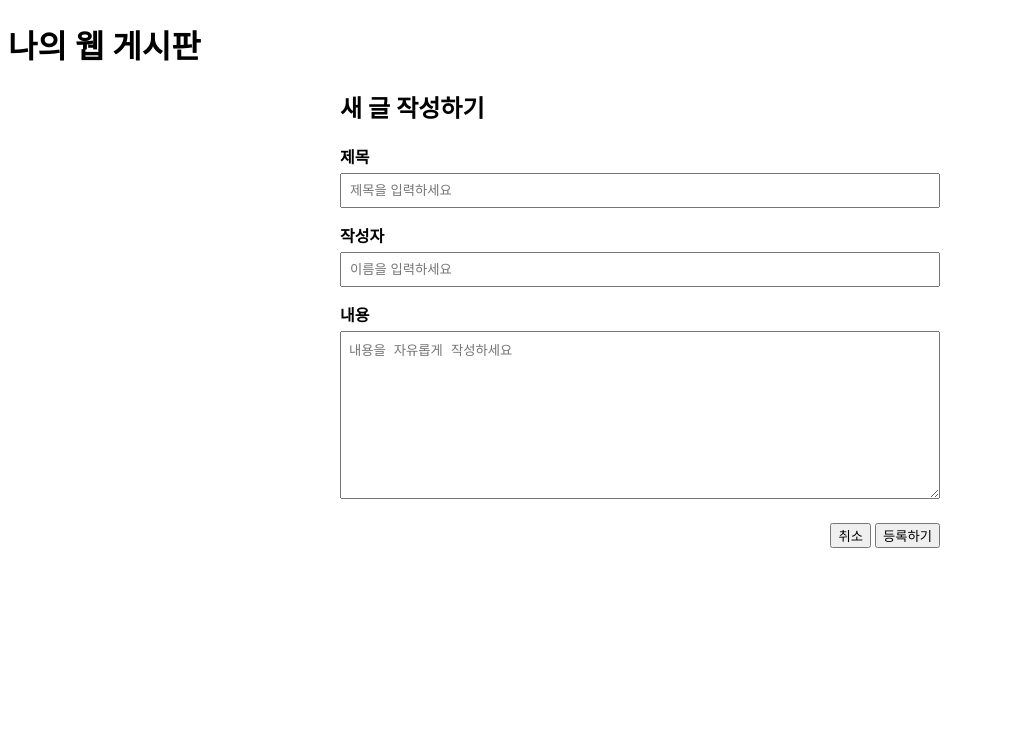
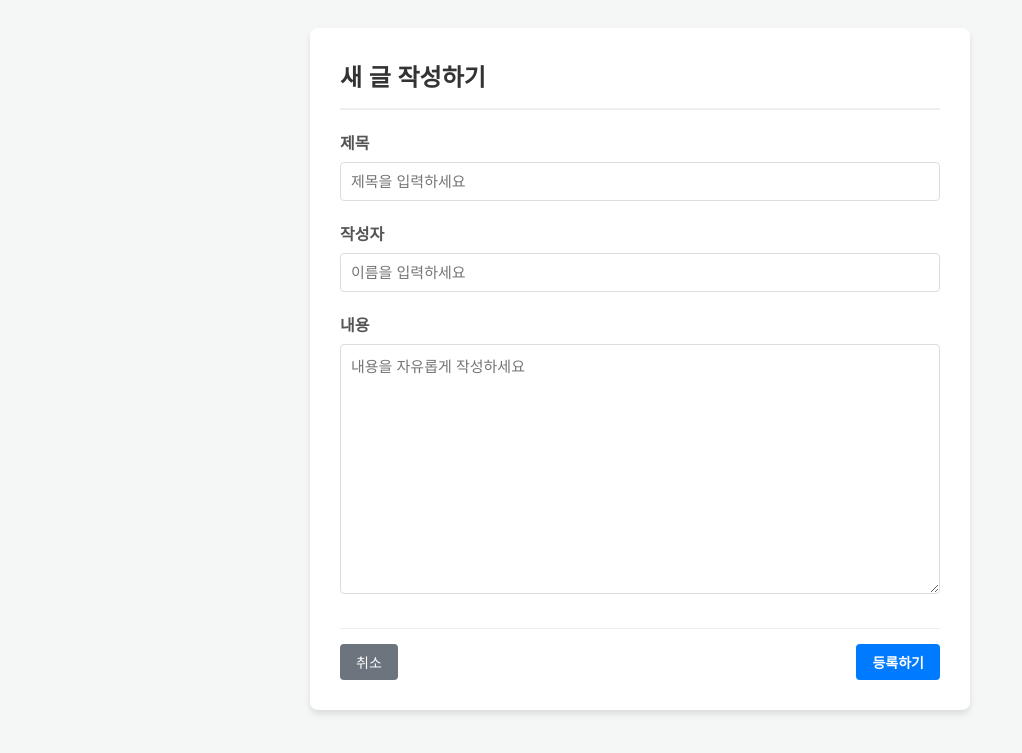
Before and after one commit to netneong/board, a Flask app: page /write in a window 1280 px wide. Shown: the top 753 px of the page, without its empty margins (0-1022 px from the left). Run offline with Flask 3, Linux system fonts and the light colour scheme.

Commit message:
db생성 및 연결 완료

```diff
--- a/app.py
+++ b/app.py
@@ -1,18 +1,70 @@
+import sqlite3
 from flask import Flask, render_template, request, redirect, url_for
 from datetime import datetime
 
 app = Flask(__name__)
 
 posts = [
-    {'id': 1, 'title': '첫 번째 글', 'author': '홍길동', 'content': '첫 번째 글의 내용입니다.', 'date': '2026-03-22 11:34'},
-    {'id': 2, 'title': '두 번째 글', 'author': '김철수', 'content': '두 번째 글의 내용입니다.', 'date': '2026-03-22 22:12'},
+    {'id': 1, 'title': '첫 번째 글', 'author': '홍길동',
+        'content': '첫 번째 글의 내용입니다.', 'date': '2026-03-22 11:34'},
+    {'id': 2, 'title': '두 번째 글', 'author': '김철수',
+        'content': '두 번째 글의 내용입니다.', 'date': '2026-03-22 22:12'},
 ]
 next_id = 3
 
+
+def init_db():
+    conn = sqlite3.connect('board.db')
+    cursor = conn.cursor()
+
+    cursor.execute('''
+    CREATE TABLE IF NOT EXISTS posts (
+        id      INTEGER PRIMARY KEY AUTOINCREMENT,
+        title   TEXT    NOT NULL,
+        author  TEXT    NOT NULL,
+        content TEXT    NOT NULL,
+        date    TEXT    NOT NULL
+    )
+''')
+
+    # 기본 데이터 삽입 — 테이블이 비어있을 때만 넣기
+    cursor.execute('SELECT COUNT(*) FROM posts')
+    count = cursor.fetchone()[0]
+
+    if count == 0:  # 데이터가 없을 때만 삽입
+        cursor.execute('''
+            INSERT INTO posts (title, author, content, date)
+            VALUES (?, ?, ?, ?)
+        ''', ('첫 번째 글', '홍길동', '첫 번째 글의 내용입니다.', '2026-03-22 11:34'))
+
+        cursor.execute('''
+            INSERT INTO posts (title, author, content, date)
+            VALUES (?, ?, ?, ?)
+        ''', ('두 번째 글', '김철수', '두 번째 글의 내용입니다.', '2026-03-22 22:12'))
+
+    conn.commit()
+    conn.close()
+
 # 바인딩: 식별자와 객체를 연결하는 것을 말한다.
-@app.route('/') # 데코레이터의 url'/'과 함수 hello_world()를 바인딩시켜서 사이트에 접속하면 함수 사용
+
+
+@app.route('/')  # 데코레이터의 url'/'과 함수 hello_world()를 바인딩시켜서 사이트에 접속하면 함수 사용
 def dashboard():
-    return render_template('index.html', posts=posts) # 두번째 인자/ 변수명:[html파일(템플릿) 안에서 이 데이터를 부를 이름] / 파이썬 코드(서버)에서 미리 만든 실제 데이터
+    conn = sqlite3.connect('board.db')
+    conn.row_factory = sqlite3.Row  # 기본으로 받는 형태가 튜플이여서 딕셔너리로 바꾸기
+    cursor = conn.cursor()
+
+    # 1. SQL로 전체 글 가져오기
+    cursor.execute('SELECT * FROM posts')
+
+    # 2. 결과를 모두 가져오기
+    rows = cursor.fetchall()
+
+    conn.close()
+
+    # 3. rows를 index.html로 넘기기
+    # 두번째 인자/ 변수명:[html파일(템플릿) 안에서 이 데이터를 부를 이름] / 파이썬 코드(서버)에서 미리 만든 실제 데이터
+    return render_template('index.html', posts=rows)
 
 
 """흐름도로 보는 if-else(글쓰기 화면보기, 저장을 한번에 처리할 수 있도록 한다.)
@@ -23,66 +75,91 @@ def dashboard():
 3. 사용자: 내용 작성 후 '저장' 클릭 (POST 요청)
 
 4. Flask: if문 적중! - 데이터 DB 저장 - redirect로 다른 곳으로 보냄"""
-@app.route('/write', methods=['GET', 'POST']) # /write url과 write()함수를 바인딩시켜서 사이트의 /write에 접속되면 GET과 POST 요청을 허락
+
+
+# /write url과 write()함수를 바인딩시켜서 사이트의 /write에 접속되면 GET과 POST 요청을 허락
+@app.route('/write', methods=['GET', 'POST'])
 def write():
-    global next_id
-
     if request.method == 'POST': # 데이터를 실제로 저장
         title = request.form.get('title')
         author = request.form.get('author')
         content = request.form.get('content')
-        post = {
-            'id': next_id,
-            'title': title,
-            'author': author,
-            'content': content,
-            'date': datetime.now().strftime('%Y-%m-%d %H:%M')
-        }
-        posts.append(post)
-        next_id += 1
-        return redirect(url_for('dashboard')) # url_for()는 함수 이름을 문자열로 받아 바인딩되어있는 URL을 반환한다., redirect()는 브라우저에 이동명령을 전달한다.
+        date = datetime.now().strftime('%Y-%m-%d %H:%M')
+
+        conn = sqlite3.connect('board.db')
+        cursor = conn.cursor()
+
+        # DB에 INSERT
+        cursor.execute('''
+         INSERT INTO posts (title, author, content, date)
+         VALUES (?, ?, ?, ?)
+        ''', (title, author, content, date))
+
+        conn.commit()
+        conn.close()
+
+        return redirect(url_for('dashboard'))
     else:
-        return render_template('write.html') # 글쓰기 화면을 보여주는 get요청
+        return render_template('write.html')
 
-@app.route('/post/<int:post_id>') # URL에 변수를 넣는 방법
+@app.route('/post/<int:post_id>')  # URL에 변수를 넣는 방법
+@app.route('/post/<int:post_id>')
 def detail(post_id):
-    post = next((p for p in posts if p['id'] == post_id), None)
+    conn = sqlite3.connect('board.db')
+    conn.row_factory = sqlite3.Row
+    cursor = conn.cursor()
 
-    # 글이 없으면 404 에러 반환
-    if post is None:
-        return "글을 찾을 수 없습니다.", 404
+    # id가 일치하는 글 하나만 가져오기
+    cursor.execute('SELECT * FROM posts WHERE id = ?', (post_id,))
+    post = cursor.fetchone()  # fetchall 대신 fetchone 사용
 
-    # 찾은 글을 detail.html로 넘기기
-    return render_template('detail.html', post=post)
-
-@app.route('/edit/<int:post_id>', methods =['GET', 'POST'])
-def edit(post_id):
-    post = next((p for p in posts if p['id'] == post_id), None)
+    conn.close()
 
     if post is None:
         return "글을 찾을 수 없습니다.", 404
 
-    if request.method == 'POST': # 데이터를 실제로 저장
+    return render_template('detail.html', post=post)
+
+
+@app.route('/edit/<int:post_id>', methods=['GET', 'POST'])
+def edit(post_id):
+    conn = sqlite3.connect('board.db')
+    conn.row_factory = sqlite3.Row
+    cursor = conn.cursor()
+
+    if request.method == 'POST':
         title = request.form.get('title')
-        author = request.form.get('author')
         content = request.form.get('content')
-        post['title'] = title
-        post['author'] = author
-        post['content'] = content
 
-        return redirect(url_for('detail', post_id=post_id)) # url_for()는 함수 이름을 문자열로 받아 바인딩되어있는 URL을 반환한다., redirect()는 브라우저에 이동명령을 전달한다.
+        # UPDATE SQL 작성
+        cursor.execute('''
+            UPDATE posts SET title=?, content=?
+            WHERE id=?
+        ''', (title, content, post_id))
+
+        conn.commit()
+        conn.close()
+        return redirect(url_for('detail', post_id=post_id))
     else:
-        return render_template('edit.html', post=post) # 수정 화면을 보여주는 get요청
+        cursor.execute('SELECT * FROM posts WHERE id = ?', (post_id,))
+        post = cursor.fetchone()
+        conn.close()
+        return render_template('edit.html', post=post)
+
 
 @app.route('/delete/<int:post_id>', methods=['POST'])
 def delete(post_id):
-    global posts
+    conn = sqlite3.connect('board.db')
+    cursor = conn.cursor()
 
-    # 리스트 컴프리헨션: post_id가 일치하지 않는 항목들만 남겨서 posts를 갱신합니다.
-    posts = [post for post in posts if post['id'] != post_id]
+    # DELETE SQL 작성
+    cursor.execute('DELETE FROM posts WHERE id = ?', (post_id,))
 
-    # 삭제 후 메인 페이지(또는 목록 페이지)로 돌아갑니다.
+    conn.commit()
+    conn.close()
     return redirect(url_for('dashboard'))
 
+
 if __name__ == '__main__':
-    app.run(debug=True) # 코드 저장할 때마다 서버 자동 재시작
+    init_db()
+    app.run(debug=True)  # 코드 저장할 때마다 서버 자동 재시작
--- a/templates/write.html
+++ b/templates/write.html
@@ -2,25 +2,102 @@
 <html lang="ko">
 <head>
     <meta charset="UTF-8">
+    <meta name="viewport" content="width=device-width, initial-scale=1.0">
     <title>게시판 - 글쓰기</title>
     <style>
-        /* 간단한 레이아웃 스타일 */
-        .write-container { max-width: 600px; margin: 20px auto; }
-        .form-group { margin-bottom: 15px; }
-        label { display: block; font-weight: bold; margin-bottom: 5px; }
-        input[type="text"], textarea { width: 100%; padding: 8px; box-sizing: border-box; }
-        .btn-area { text-align: right; margin-top: 20px; }
+        /* 전체 페이지 기본 스타일 (통일된 배경 및 폰트) */
+        body {
+            font-family: 'Malgun Gothic', sans-serif;
+            background-color: #f4f7f6;
+            padding: 20px;
+            color: #333;
+        }
+
+        /* 공통 컨테이너 디자인 */
+        .container {
+            max-width: 600px;
+            margin: 0 auto;
+            background: #ffffff;
+            padding: 30px;
+            border-radius: 8px;
+            box-shadow: 0 4px 6px rgba(0,0,0,0.1);
+        }
+
+        /* 페이지 헤더 영역 */
+        .page-header {
+            border-bottom: 2px solid #eee;
+            padding-bottom: 15px;
+            margin-bottom: 20px;
+        }
+        .page-title {
+            font-size: 24px;
+            font-weight: bold;
+            margin: 0;
+            color: #333;
+        }
+
+        /* 폼 입력 요소 스타일 */
+        .form-group { margin-bottom: 20px; }
+        label { display: block; font-weight: bold; margin-bottom: 8px; color: #555; }
+        input[type="text"], textarea {
+            width: 100%;
+            padding: 10px;
+            border: 1px solid #ddd;
+            border-radius: 4px;
+            box-sizing: border-box; /* 패딩이 너비에 포함되도록 설정 */
+            font-family: inherit;
+            font-size: 15px;
+            transition: border-color 0.3s; /* 포커스 시 부드러운 전환 효과 */
+        }
+
+        /* 입력창 클릭(포커스) 시 테두리 색상 변경 */
+        input[type="text"]:focus, textarea:focus {
+            outline: none;
+            border-color: #007bff;
+        }
+
+        /* 내용 입력창 크기 설정 */
+        textarea {
+            min-height: 250px;
+            resize: vertical;  /* 세로로만 크기 조절 가능하게 설정 */
+            line-height: 1.6;
+        }
+
+        /* 하단 버튼 영역 */
+        .button-group {
+            margin-top: 30px;
+            padding-top: 15px;
+            border-top: 1px solid #eee;
+            display: flex;
+            justify-content: space-between;
+        }
+
+        /* 버튼 공통 스타일 */
+        .btn {
+            padding: 8px 16px;
+            text-decoration: none;
+            border-radius: 4px;
+            font-size: 14px;
+            cursor: pointer;
+            border: none;
+            display: inline-block;
+            text-align: center;
+            transition: opacity 0.3s;
+        }
+
+        /* 버튼 색상 (이전 페이지들과 동일한 톤 사용) */
+        .btn-cancel { background-color: #6c757d; color: white; }
+        .btn-submit { background-color: #007bff; color: white; font-weight: bold; }
+
+        .btn:hover { opacity: 0.9; }
     </style>
 </head>
 <body>
 
-    <header>
-        <h1>나의 웹 게시판</h1>
-    </header>
-
-    <main>
-        <section class="write-container">
-            <h2>새 글 작성하기</h2>
+    <div class="container">
+        <div class="page-header">
+            <h1 class="page-title">새 글 작성하기</h1>
+        </div>
 
         <form action="/write" method="POST">
 
@@ -36,21 +113,17 @@
 
             <div class="form-group">
                 <label for="content">내용</label>
-                    <textarea id="content" name="content" rows="10" placeholder="내용을 자유롭게 작성하세요" required></textarea>
+                <textarea id="content" name="content" placeholder="내용을 자유롭게 작성하세요" required></textarea>
             </div>
 
-                <div class="btn-area">
-                    <a href="index.html"><button type="button">취소</button></a>
-                    <button type="submit">등록하기</button>
+            <div class="button-group">
+                <!-- 이전 코드는 <a> 안에 <button>이 들어가 있었으나, 웹 표준에 맞춰 <a> 태그 자체를 버튼처럼 스타일링했습니다. -->
+                <a href="/" class="btn btn-cancel">취소</a>
+                <button type="submit" class="btn btn-submit">등록하기</button>
             </div>
 
         </form>
-        </section>
-    </main>
-
-    <footer>
-
-    </footer>
+    </div>
 
 </body>
 </html>
```
Also changed, not shown: board.db (added). Lines whose indentation alone changed are shown as unchanged.
